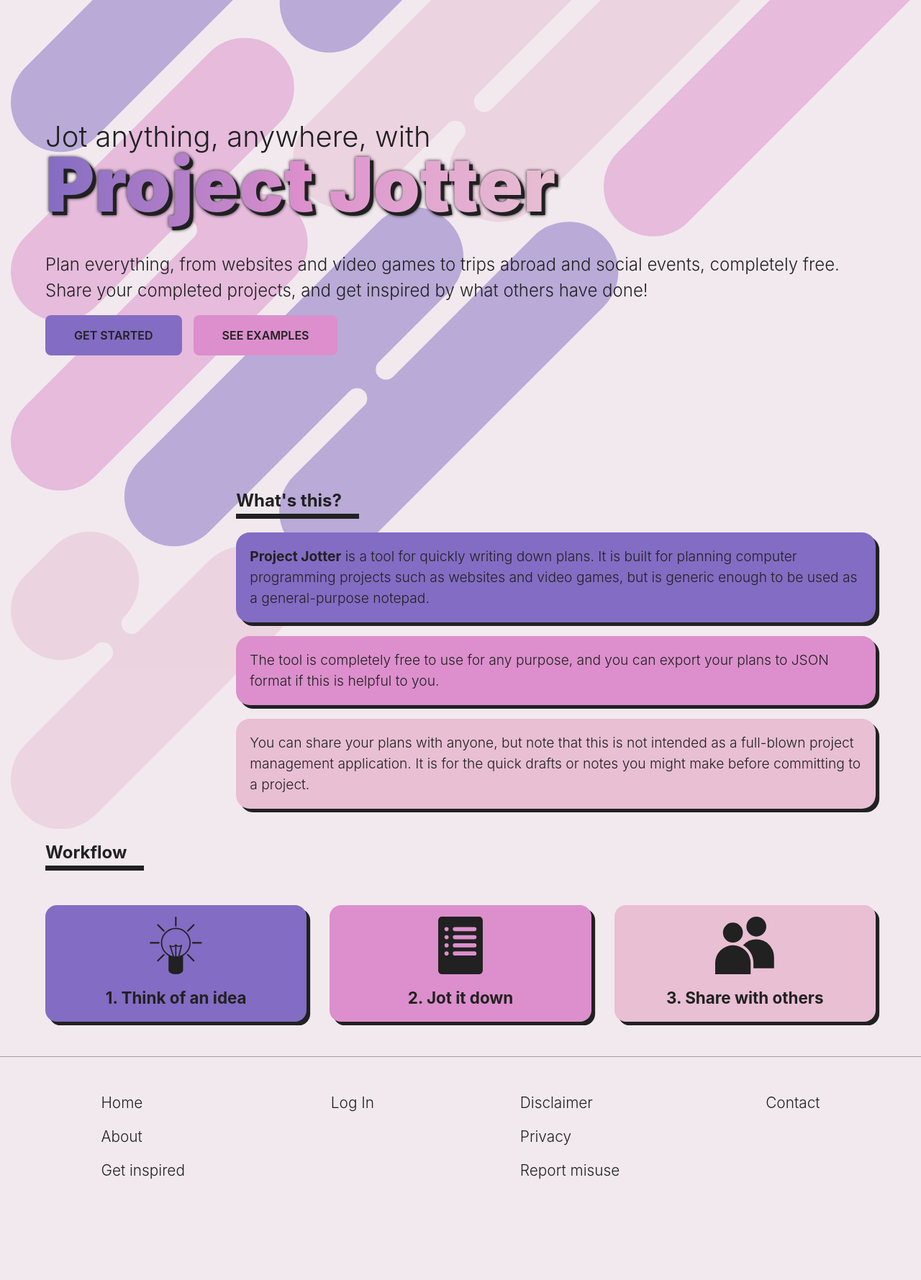
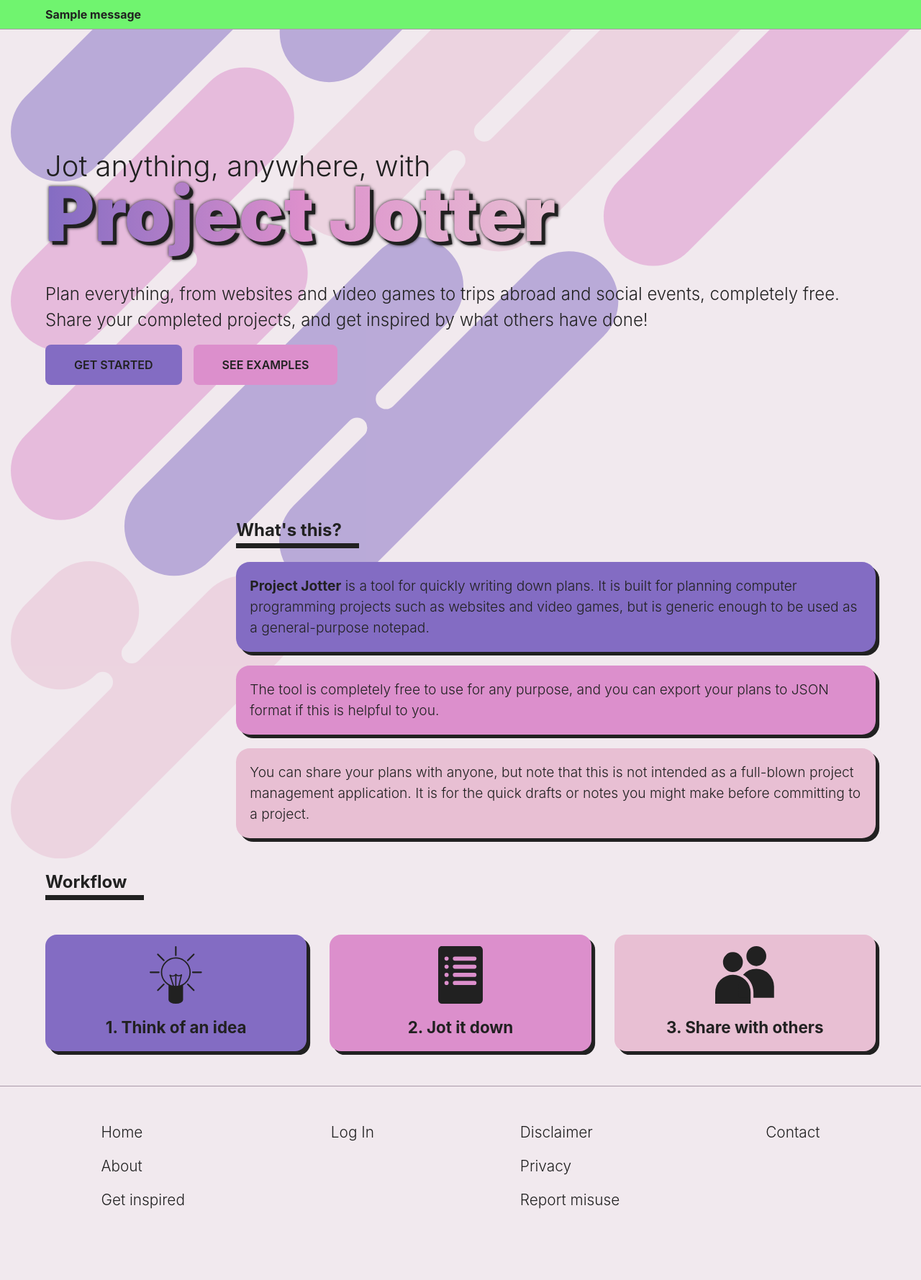
Before and after one commit to mariusz-tang/project-jotter, a Django app: page / in a window 1280 px wide. Shown: the part 91-1870 px from the top of the page at 72% size. Before the commit the page ends 1730 px from the top, so only its background shows below. Run offline with Django 5.2, Linux system fonts and the light colour scheme; tables that the repository leaves empty hold one stand-in row (values such as "Sample post"); one stand-in notice (Sample message) is shown.

Commit message:
Add messages to templates

```diff
--- /dev/null
+++ b/project_jotter/static/base/css/messages.css
@@ -0,0 +1,34 @@
+:root {
+    --col-success: #0f08;
+    --col-warning: #fc07;
+    --col-error: #f007;
+}
+
+:root[data-theme="light"] {
+    --col-info: #38f;
+}
+:root[data-theme="dark"] {
+    --col-info: #05f5;
+}
+
+.messages {
+    border-bottom: 1px solid var(--col-hr);
+
+    > li {
+        list-style-type: none;
+        padding-block: 0.5em;
+        font-weight: bold;
+    }
+    > .info {
+        background-color: var(--col-info);
+    }
+    > .success {
+        background-color: var(--col-success);
+    }
+    > .warning {
+        background-color: var(--col-warning);
+    }
+    > .error {
+        background-color: var(--col-error);
+    }
+}
--- a/project_jotter/templates/base/base.html
+++ b/project_jotter/templates/base/base.html
@@ -15,6 +15,7 @@
         <link rel="stylesheet" href="{% static "base/css/style.css" %}">
         <link rel="stylesheet" href="{% static "base/css/site-navigation.css" %}">
         <link rel="stylesheet" href="{% static "base/css/font.css" %}">
+        <link rel="stylesheet" href="{% static "base/css/messages.css" %}">
     {% endblock stylesheets %}
 
     {% block scripts %}
@@ -23,6 +24,7 @@
 </head>
 <body>
     {% include "base/site-header.html" %}
+    {% include "base/messages-snippet.html" %}
     {% block content %}{% endblock content %}
     {% include "base/site-footer.html" %}
 </body>
--- /dev/null
+++ b/project_jotter/templates/base/messages-snippet.html
@@ -0,0 +1,9 @@
+{% if messages %}
+<ul class="messages">
+    {% for message in messages %}
+    <li{% if message.tags %} class="{{ message.tags }}"{% endif %}>
+        <p class="content">{{ message }}</p>
+    </li>
+    {% endfor %}
+</ul>
+{% endif %}
```
